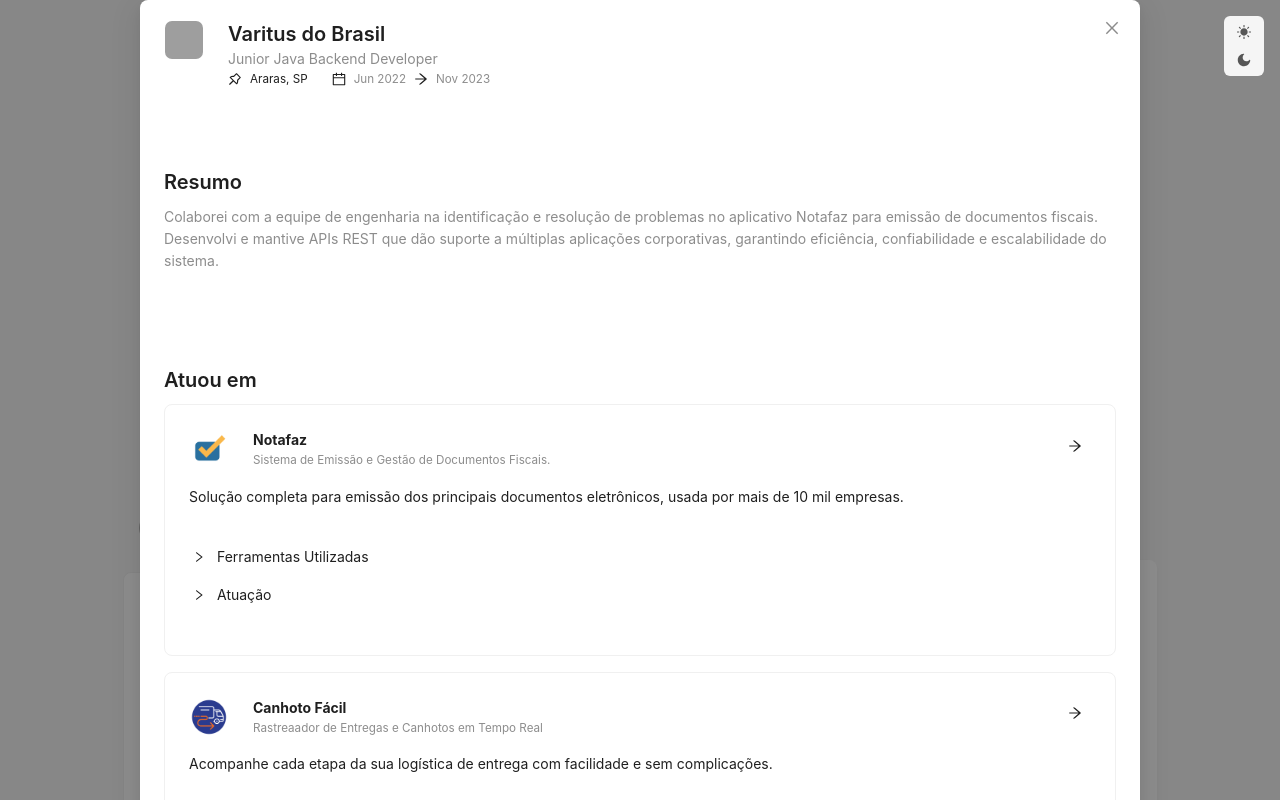
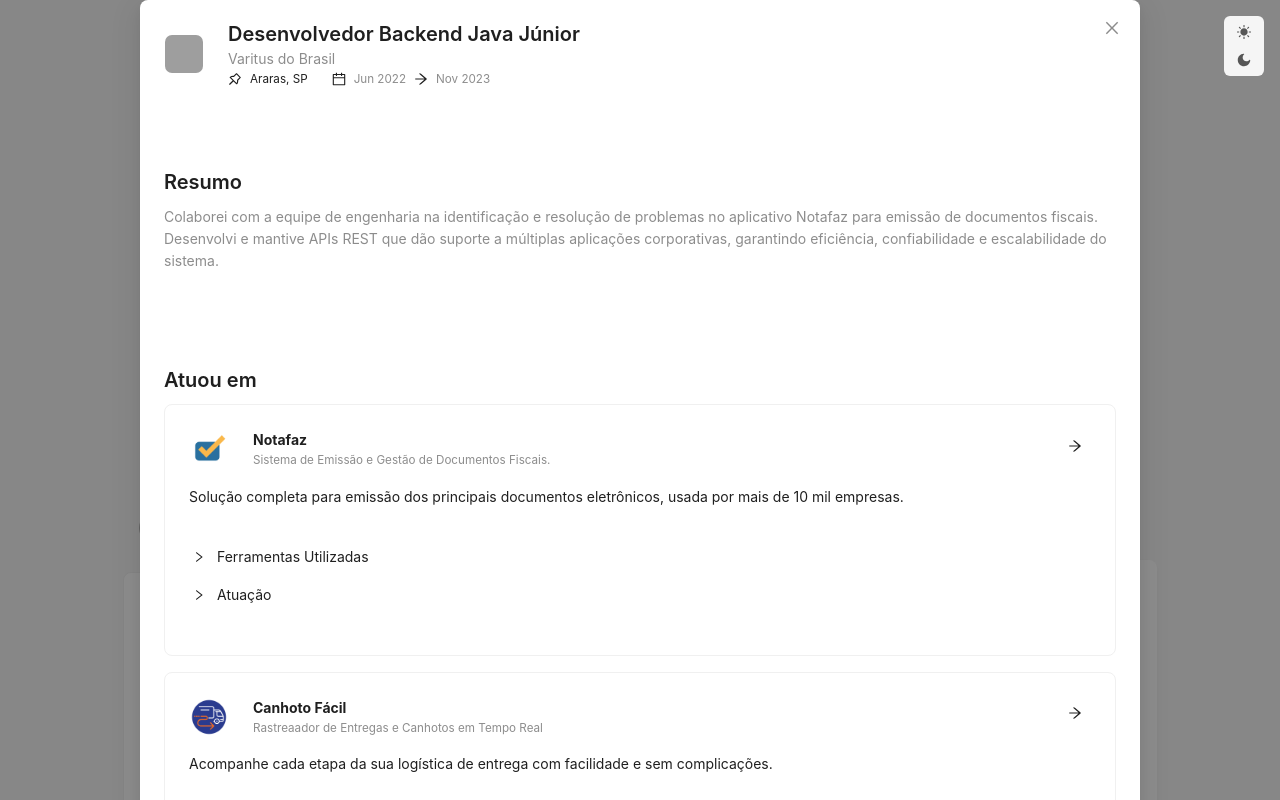
Before and after one commit to eduardowgmendes/personal-resume, a React (Vite) app: page / in a window 1280 px wide. Both pictures are taken after a click on the element 462 px from the left and 721 px from the top of the page. Shown: the top 800 px of the page. Built offline with nearby package versions, Linux system fonts and the light colour scheme; grey boxes are pictures that could not be loaded; a web font is replaced by a local one.

Commit message:
resolved some content issues

```diff
--- a/src/components/WorkExperienceOverview.jsx
+++ b/src/components/WorkExperienceOverview.jsx
@@ -46,7 +46,8 @@
 
             <Row gutter={[8, 48]}>
                 <Col span={24} >
-                    <Flex align="start" justify="center" gap={'large'}>
+
+                    <Flex align="center" gap={'large'}>
 
                         {workExperience.companyLogoUrl ?
                             <Avatar shape="square" size={'large'} src={workExperience.companyLogoUrl} /> :
@@ -59,8 +60,8 @@
                                                 <Avatar shape="square" size='large' icon={<IconBuildingWarehouse />} />
                         }
                         <Flex vertical flex={1}>
-                            <Title level={4} style={{ margin: 0, maxWidth: screens.xs ? '14em' : 'none' }} ellipsis={{ rows: 1, expandable: false, symbol: '...' }}>{workExperience.company}</Title>
-                            <Paragraph type='secondary' style={{ margin: 0 }}>{workExperience.role}</Paragraph>
+                            <Title level={4} style={{ margin: 0, maxWidth: screens.xs ? '14em' : 'none' }} ellipsis={{ rows: 1, expandable: false, symbol: '...' }}>{workExperience.role}</Title>
+                            <Paragraph type='secondary' style={{ margin: 0 }}>{workExperience.company}</Paragraph>
                             <Flex align="center" justify="start" gap={'large'}>
                                 <Flex align="center" justify="space-between" gap={'small'}>
                                     <PushpinOutlined />
```
Also changed, not shown: src/local/resume.json.
